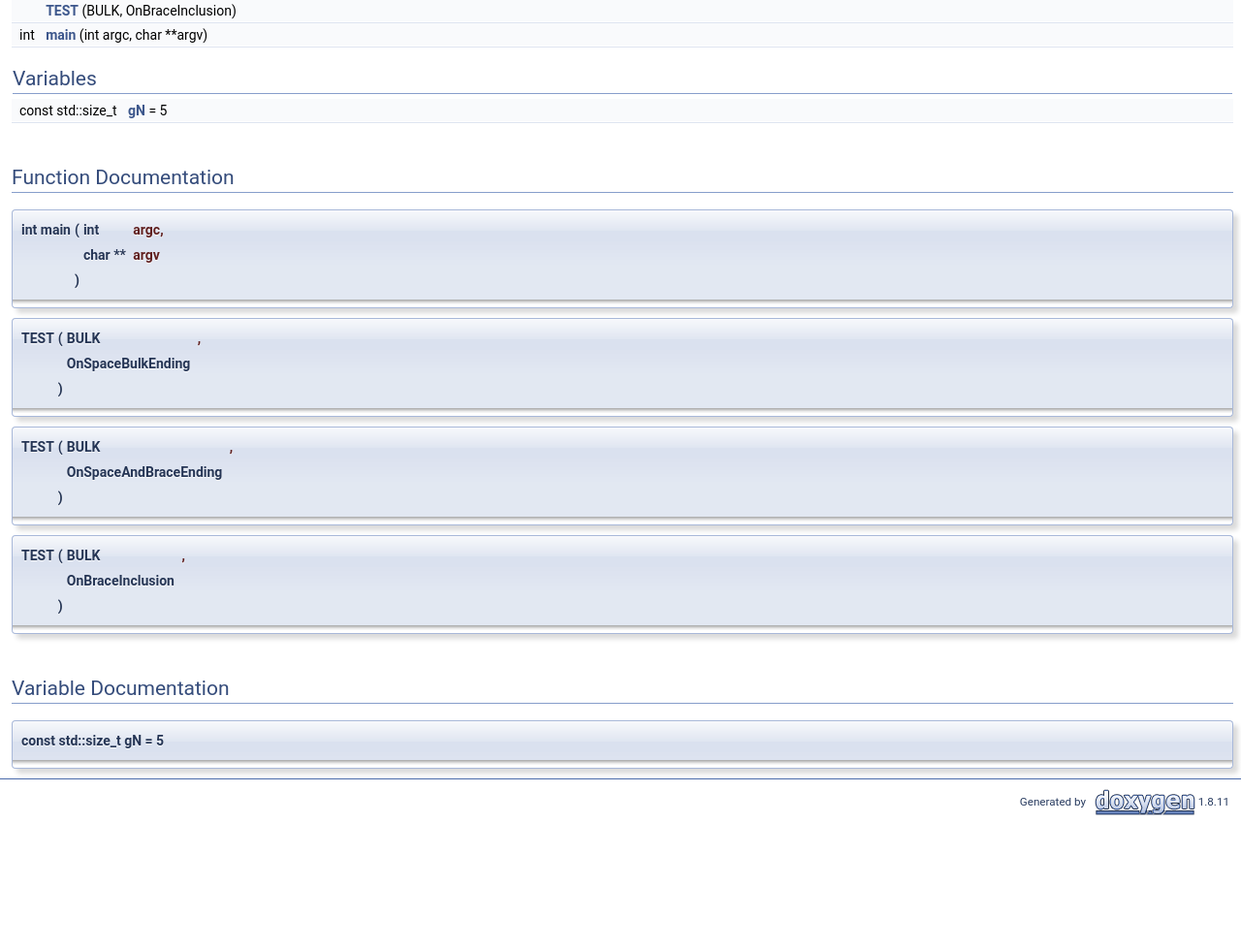
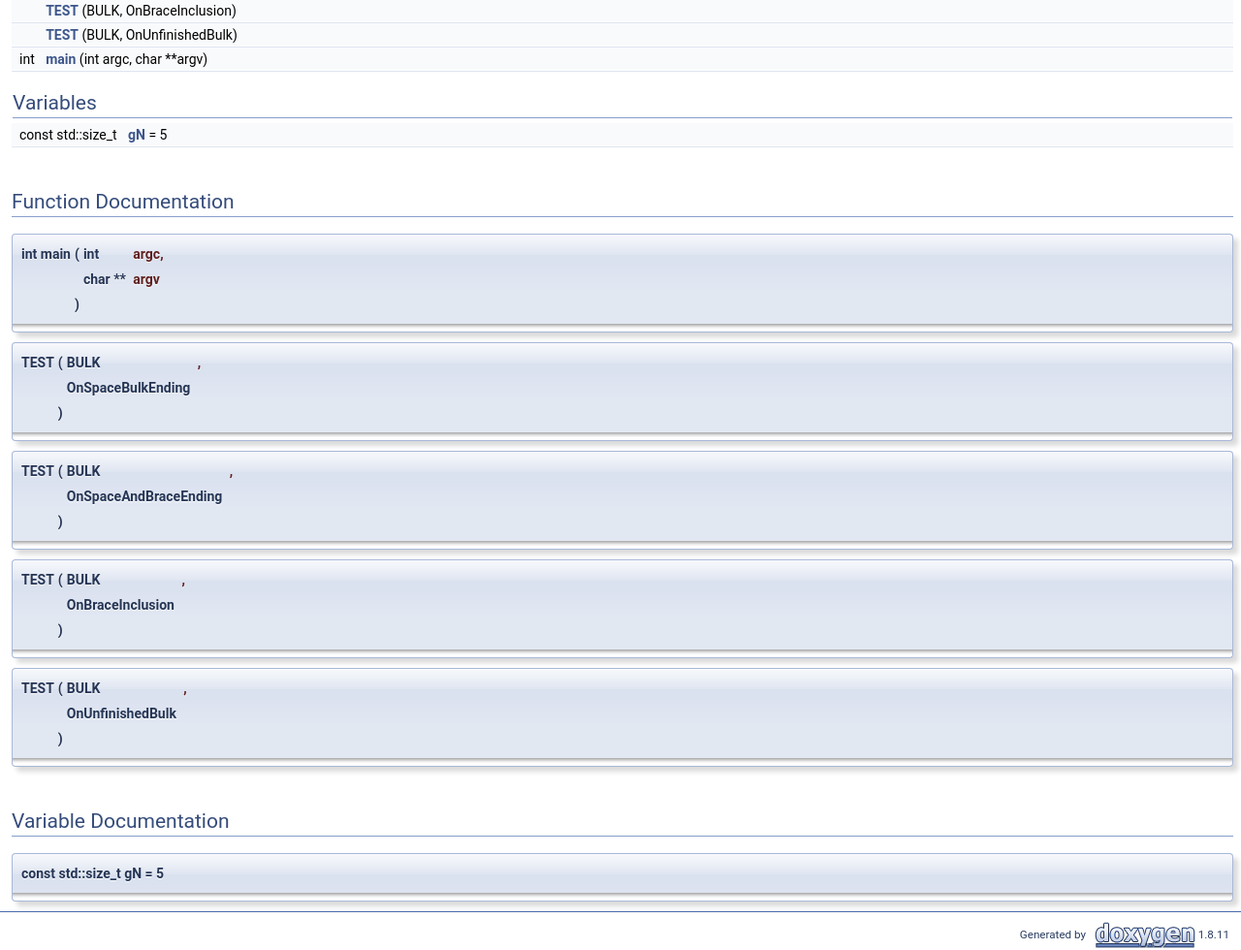
Before and after one commit to sbelkov84/bulk, a plain HTML site: page d1/ddc/test__bulk_8cpp.html in a window 1280 px wide. Shown: the part 659-1639 px from the top of the page at 97% size. Before the commit the page ends 1502 px from the top, so only its background shows below. Drawn offline with Linux system fonts and the light colour scheme.

Commit message:
Deploy sbelkov84/bulk to github.com/sbelkov84/bulk.git:gh-pages

```diff
--- a/d1/ddc/test__bulk_8cpp.html
+++ b/d1/ddc/test__bulk_8cpp.html
@@ -109,6 +109,8 @@ Functions</h2></td></tr>
 <tr class="separator:acd6438bb16798b399a31af5994f836ed"><td class="memSeparator" colspan="2">&#160;</td></tr>
 <tr class="memitem:a796f526563246d2bea1cab7fc61b5b7f"><td class="memItemLeft" align="right" valign="top">&#160;</td><td class="memItemRight" valign="bottom"><a class="el" href="../../d1/ddc/test__bulk_8cpp.html#a796f526563246d2bea1cab7fc61b5b7f">TEST</a> (BULK, OnBraceInclusion)</td></tr>
 <tr class="separator:a796f526563246d2bea1cab7fc61b5b7f"><td class="memSeparator" colspan="2">&#160;</td></tr>
+<tr class="memitem:a7b244186dc19194657b7ec4879fb2af4"><td class="memItemLeft" align="right" valign="top">&#160;</td><td class="memItemRight" valign="bottom"><a class="el" href="../../d1/ddc/test__bulk_8cpp.html#a7b244186dc19194657b7ec4879fb2af4">TEST</a> (BULK, OnUnfinishedBulk)</td></tr>
+<tr class="separator:a7b244186dc19194657b7ec4879fb2af4"><td class="memSeparator" colspan="2">&#160;</td></tr>
 <tr class="memitem:a3c04138a5bfe5d72780bb7e82a18e627"><td class="memItemLeft" align="right" valign="top">int&#160;</td><td class="memItemRight" valign="bottom"><a class="el" href="../../d1/ddc/test__bulk_8cpp.html#a3c04138a5bfe5d72780bb7e82a18e627">main</a> (int argc, char **argv)</td></tr>
 <tr class="separator:a3c04138a5bfe5d72780bb7e82a18e627"><td class="memSeparator" colspan="2">&#160;</td></tr>
 </table><table class="memberdecls">
@@ -222,6 +224,32 @@ Variables</h2></td></tr>
 
 </div>
 </div>
+<a class="anchor" id="a7b244186dc19194657b7ec4879fb2af4"></a>
+<div class="memitem">
+<div class="memproto">
+      <table class="memname">
+        <tr>
+          <td class="memname">TEST </td>
+          <td>(</td>
+          <td class="paramtype">BULK&#160;</td>
+          <td class="paramname">, </td>
+        </tr>
+        <tr>
+          <td class="paramkey"></td>
+          <td></td>
+          <td class="paramtype">OnUnfinishedBulk&#160;</td>
+          <td class="paramname">&#160;</td>
+        </tr>
+        <tr>
+          <td></td>
+          <td>)</td>
+          <td></td><td></td>
+        </tr>
+      </table>
+</div><div class="memdoc">
+
+</div>
+</div>
 <h2 class="groupheader">Variable Documentation</h2>
 <a class="anchor" id="adfcecadf6cc69789bc9bec0b839b1238"></a>
 <div class="memitem">
--- a/search/all_d.js
+++ b/search/all_d.js
@@ -2,7 +2,7 @@ var searchData=
 [
   ['tbulkmanager',['TBulkManager',['../dd/da0/struct_t_bulk_manager.html',1,'TBulkManager'],['../dd/da0/struct_t_bulk_manager.html#a9fdd41b06dbf66e68b1dee8b0baeb142',1,'TBulkManager::TBulkManager()']]],
   ['tbulkobserver',['TBulkObserver',['../dd/d7e/struct_t_bulk_observer.html',1,'']]],
-  ['test',['TEST',['../d1/ddc/test__bulk_8cpp.html#aa34eb7df6145ff3e2a9e4baed9d577fb',1,'TEST(BULK, OnSpaceBulkEnding):&#160;test_bulk.cpp'],['../d1/ddc/test__bulk_8cpp.html#acd6438bb16798b399a31af5994f836ed',1,'TEST(BULK, OnSpaceAndBraceEnding):&#160;test_bulk.cpp'],['../d1/ddc/test__bulk_8cpp.html#a796f526563246d2bea1cab7fc61b5b7f',1,'TEST(BULK, OnBraceInclusion):&#160;test_bulk.cpp']]],
+  ['test',['TEST',['../d1/ddc/test__bulk_8cpp.html#aa34eb7df6145ff3e2a9e4baed9d577fb',1,'TEST(BULK, OnSpaceBulkEnding):&#160;test_bulk.cpp'],['../d1/ddc/test__bulk_8cpp.html#acd6438bb16798b399a31af5994f836ed',1,'TEST(BULK, OnSpaceAndBraceEnding):&#160;test_bulk.cpp'],['../d1/ddc/test__bulk_8cpp.html#a796f526563246d2bea1cab7fc61b5b7f',1,'TEST(BULK, OnBraceInclusion):&#160;test_bulk.cpp'],['../d1/ddc/test__bulk_8cpp.html#a7b244186dc19194657b7ec4879fb2af4',1,'TEST(BULK, OnUnfinishedBulk):&#160;test_bulk.cpp']]],
   ['test_5fbulk_2ecpp',['test_bulk.cpp',['../d1/ddc/test__bulk_8cpp.html',1,'']]],
   ['tsinglebulk',['TSingleBulk',['../da/d46/class_t_single_bulk.html',1,'TSingleBulk'],['../da/d46/class_t_single_bulk.html#a46534e79a4509c6dd7787eca291b70b0',1,'TSingleBulk::TSingleBulk()'],['../da/d46/class_t_single_bulk.html#a88171e7204713e733986ae644577e6cc',1,'TSingleBulk::TSingleBulk(TBulkManager *Manager, EBulkType Type, std::size_t N=0)']]]
 ];
--- a/search/functions_8.js
+++ b/search/functions_8.js
@@ -1,6 +1,6 @@
 var searchData=
 [
   ['tbulkmanager',['TBulkManager',['../dd/da0/struct_t_bulk_manager.html#a9fdd41b06dbf66e68b1dee8b0baeb142',1,'TBulkManager']]],
-  ['test',['TEST',['../d1/ddc/test__bulk_8cpp.html#aa34eb7df6145ff3e2a9e4baed9d577fb',1,'TEST(BULK, OnSpaceBulkEnding):&#160;test_bulk.cpp'],['../d1/ddc/test__bulk_8cpp.html#acd6438bb16798b399a31af5994f836ed',1,'TEST(BULK, OnSpaceAndBraceEnding):&#160;test_bulk.cpp'],['../d1/ddc/test__bulk_8cpp.html#a796f526563246d2bea1cab7fc61b5b7f',1,'TEST(BULK, OnBraceInclusion):&#160;test_bulk.cpp']]],
+  ['test',['TEST',['../d1/ddc/test__bulk_8cpp.html#aa34eb7df6145ff3e2a9e4baed9d577fb',1,'TEST(BULK, OnSpaceBulkEnding):&#160;test_bulk.cpp'],['../d1/ddc/test__bulk_8cpp.html#acd6438bb16798b399a31af5994f836ed',1,'TEST(BULK, OnSpaceAndBraceEnding):&#160;test_bulk.cpp'],['../d1/ddc/test__bulk_8cpp.html#a796f526563246d2bea1cab7fc61b5b7f',1,'TEST(BULK, OnBraceInclusion):&#160;test_bulk.cpp'],['../d1/ddc/test__bulk_8cpp.html#a7b244186dc19194657b7ec4879fb2af4',1,'TEST(BULK, OnUnfinishedBulk):&#160;test_bulk.cpp']]],
   ['tsinglebulk',['TSingleBulk',['../da/d46/class_t_single_bulk.html#a46534e79a4509c6dd7787eca291b70b0',1,'TSingleBulk::TSingleBulk()'],['../da/d46/class_t_single_bulk.html#a88171e7204713e733986ae644577e6cc',1,'TSingleBulk::TSingleBulk(TBulkManager *Manager, EBulkType Type, std::size_t N=0)']]]
 ];
```
